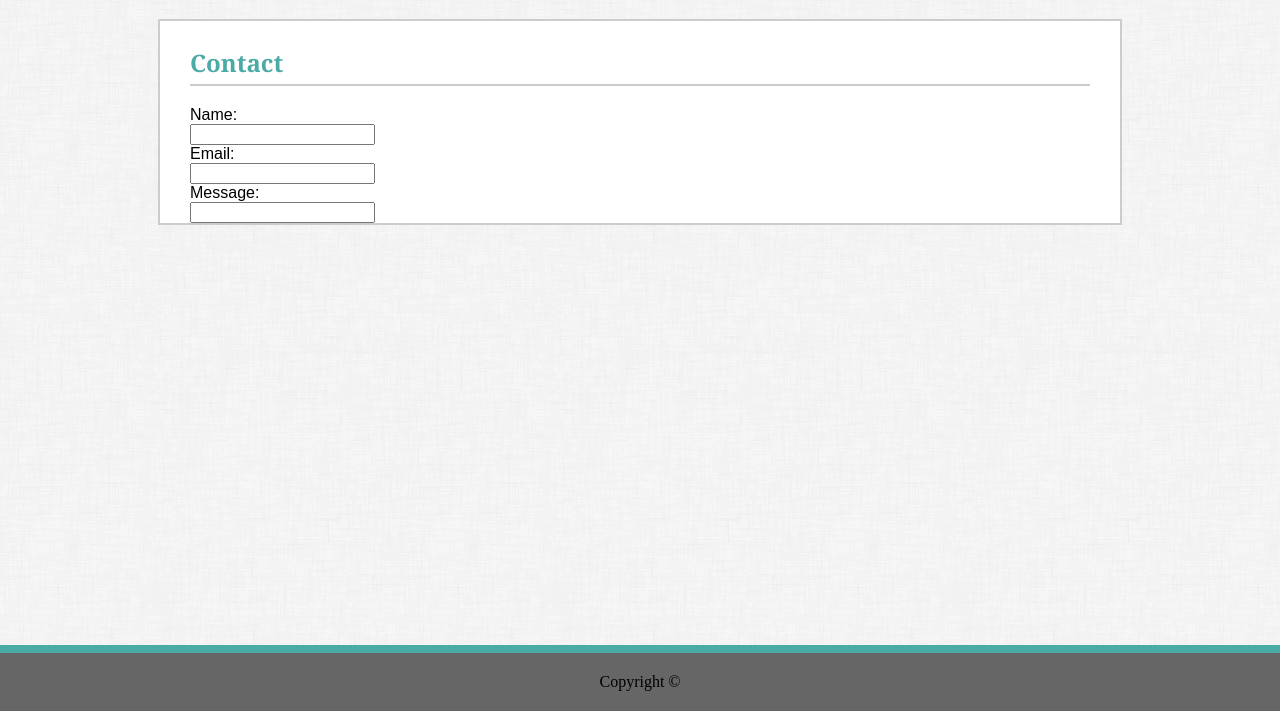
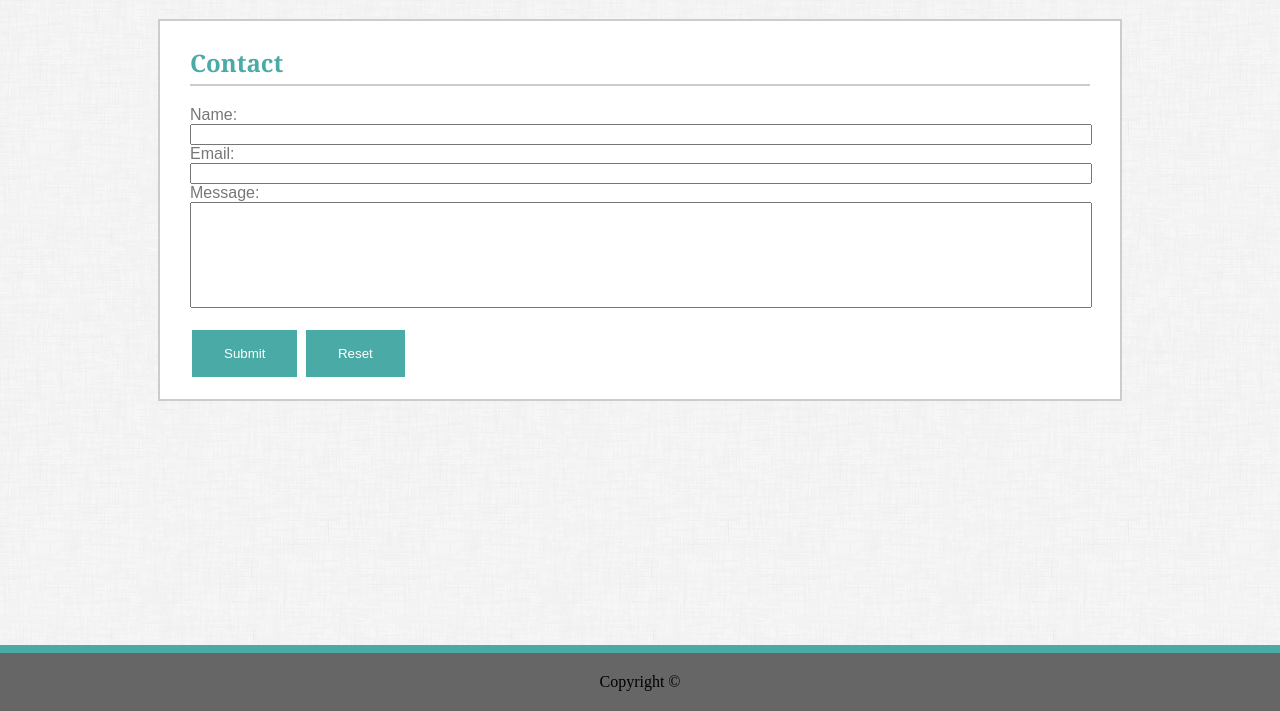
Before and after one commit to romverner/Basic-Portfolio, a plain HTML site: page contact.html in a window 1280 px wide. Shown: the part 89-800 px from the top of the page. Drawn offline with Linux system fonts and the light colour scheme.

Commit message:
Stylized form.

```diff
--- a/assets/css/style.css
+++ b/assets/css/style.css
@@ -170,3 +170,26 @@ body {
 html, body {
     overflow: hidden;
 }
+
+form {
+    color: #777777;
+    font-family: 'Arial', 'Helvetica Neue', Helvetica, sans-serif;
+}
+
+input[type=text] {
+    width: 894px;
+}
+
+input[name="message"] {
+    height: 100px;
+}
+
+input[type=button], input[type=submit], input[type=reset] {
+    background-color: #4aaaa5;
+    border: none;
+    color: white;
+    padding: 16px 32px;
+    text-decoration: none;
+    margin: 4px 2px;
+    cursor: pointer;
+}
--- a/contact.html
+++ b/contact.html
@@ -27,14 +27,18 @@
 
         <section class="box-padded" id="main">
             <div id="block-1">
-                <form>
+                <form action="mailto:someone@example.com" method="post" enctype="text/plain">
                     Name:<br>
                     <input type="text" name="full-name"><br>
                     Email:<br>
                     <input type="text" name="email"><br>
                     Message:<br>
                     <input type="text" name="message"><br>
+                    <br>
+                    <input type="submit" value="Submit">
+                    <input type="reset" value="Reset">
                 </form>
+                <br>
             </div>
         </section>
     </div>
```
